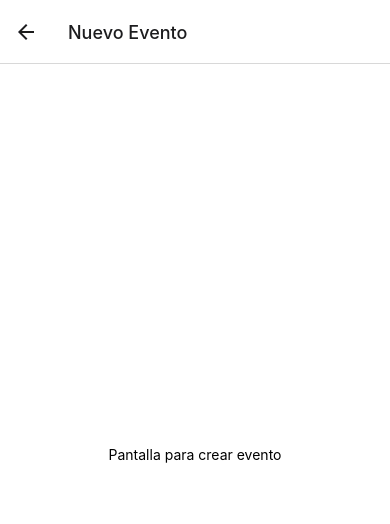
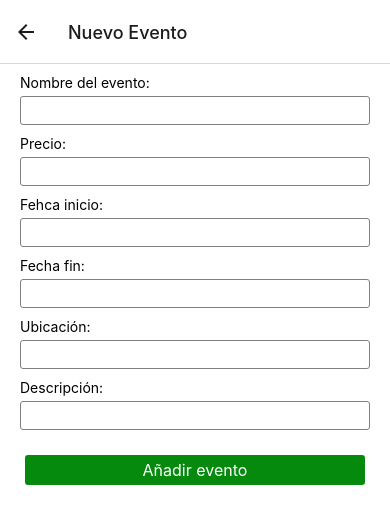
Before and after one commit to pavazfer/VIU_Dispositivos_moviles_app_multiplataforma, a React Native app in the folder Actividad2/: screen /CrearEvento in a window 390 px wide. Shown: the top 524 px of the page. Built offline with nearby package versions, Linux system fonts and the light colour scheme; data requests are answered from the project's data file.

Commit message:
Version original de creacion de evento

```diff
--- a/Actividad2/screens/CrearEvento.js
+++ b/Actividad2/screens/CrearEvento.js
@@ -1,9 +1,92 @@
-import { StyleSheet, Text, View } from 'react-native';
+import { Button, Pressable, StyleSheet, Text, TextInput, View } from 'react-native';
+import { Formik } from 'formik';
+import { createEvent } from '../service/eventService';
 
-export default function CrearEvento({navigation}) {
+export default function CrearEvento({ navigation }) {
+  let initialValues = {
+    nombre: '',
+    ubicacion: '',
+    precio: '',
+    fechaInicio: '',
+    fechaFin: '',
+    descripcion: ''
+  }
+
+  const createNewEvent = (newEvent) => {
+    createEvent(newEvent).then(() =>
+      navigation.navigate({ name: 'Eventos', params: { title: 'refresh' } })
+    )
+  }
+
   return (
     <View style={styles.container}>
-      <Text>Pantalla para crear evento</Text>
+      <Formik
+        initialValues={initialValues}
+        onSubmit={(values) => createNewEvent(values)}
+      >
+        {({ handleChange, handleBlur, handleSubmit, values }) => (
+          <View style={styles.formContainer}>
+            <View>
+              <Text>Nombre del evento: </Text>
+              <TextInput
+                onChangeText={handleChange('nombre')}
+                onBlur={handleBlur('nombre')}
+                value={values.nombre}
+                style={styles.input}
+              />
+            </View>
+            <View>
+              <Text>Precio: </Text>
+              <TextInput
+                onChangeText={handleChange('precio')}
+                onBlur={handleBlur('precio')}
+                value={values.precio}
+                style={styles.input}
+              />
+            </View>
+            <View>
+              <Text>Fehca inicio: </Text>
+              <TextInput
+                onChangeText={handleChange('fechaInicio')}
+                onBlur={handleBlur('fechaInicio')}
+                value={values.fechaInicio}
+                style={styles.input}
+              />
+            </View>
+            <View>
+              <Text>Fecha fin: </Text>
+              <TextInput
+                onChangeText={handleChange('fechaFin')}
+                onBlur={handleBlur('fechaFin')}
+                value={values.fechaFin}
+                style={styles.input}
+              />
+            </View>
+            <View>
+              <Text>Ubicación: </Text>
+              <TextInput
+                onChangeText={handleChange('ubicacion')}
+                onBlur={handleBlur('ubicacion')}
+                value={values.ubicacion}
+                style={styles.input}
+              />
+            </View>
+            <View>
+              <Text>Descripción: </Text>
+              <TextInput
+                onChangeText={handleChange('descripcion')}
+                onBlur={handleBlur('descripcion')}
+                value={values.descripcion}
+                style={styles.input}
+              />
+            </View>
+
+            <Pressable onPress={handleSubmit} style={[styles.btn, styles.createBtn]}>
+              <Text style={styles.createBtnText}>Añadir evento</Text>
+            </Pressable>
+          </View>
+        )}
+      </Formik>
     </View>
   );
 }
@@ -12,7 +95,36 @@ export default function CrearEvento({navigation}) {
   container: {
     flex: 1,
     backgroundColor: '#fff',
+    alignItems: 'stretch'
+  },
+  formContainer: {
+    marginHorizontal: 20,
+    marginVertical: 10,
+    flex: 1,
+  },
+  input: {
+    borderWidth: 1,
+    borderColor: 'grey',
+    borderRadius: 3,
+    paddingHorizontal: 10,
+    paddingVertical: 5,
+    marginBottom: 10,
+    marginTop: 5
+  },
+  btn: {
+    borderRadius: 3,
+    paddingHorizontal: 10,
+    paddingVertical: 5,
     alignItems: 'center',
-      justifyContent: 'center',
+    marginHorizontal: 5,
   },
+  createBtn: {
+    backgroundColor: '#068a0e',
+    marginTop: 15,
+    marginBottom: 5
+  },
+  createBtnText: {
+    color: 'white',
+    fontSize: 16
+  }
 });
```
Lines whose indentation alone changed are shown as unchanged.
